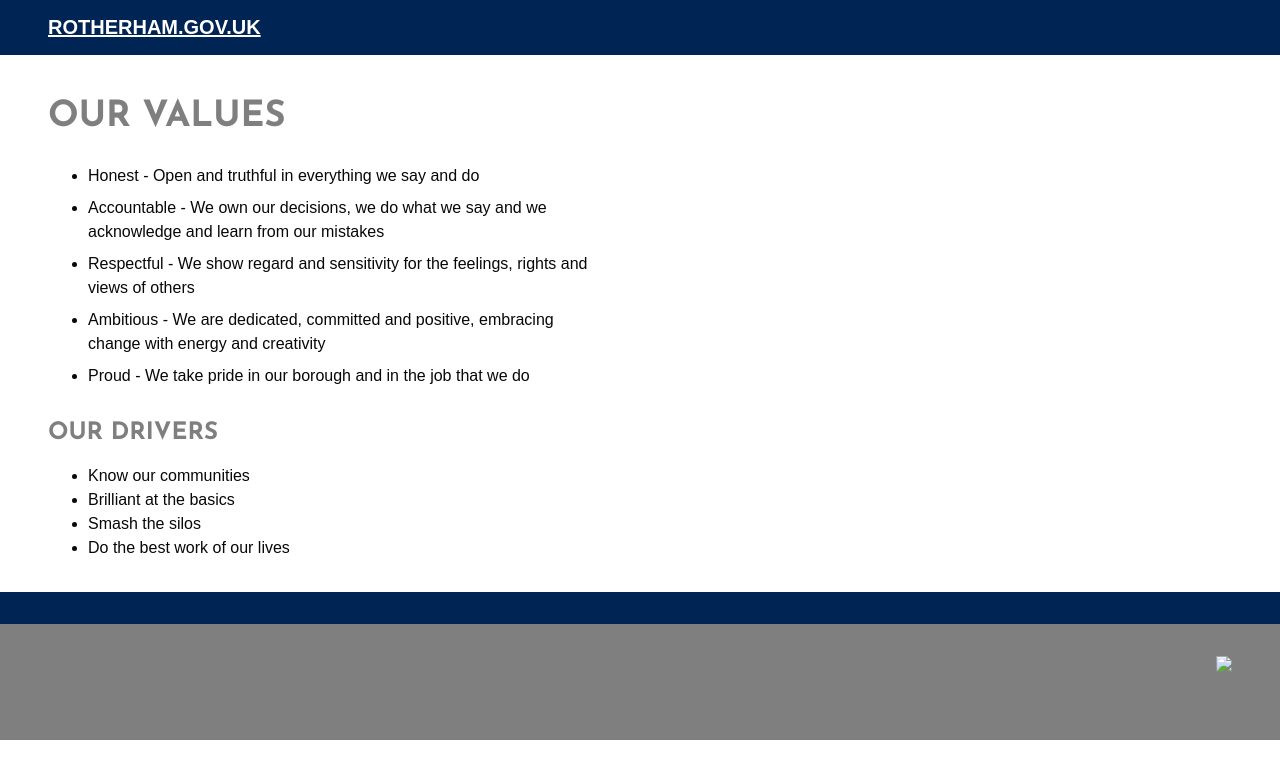
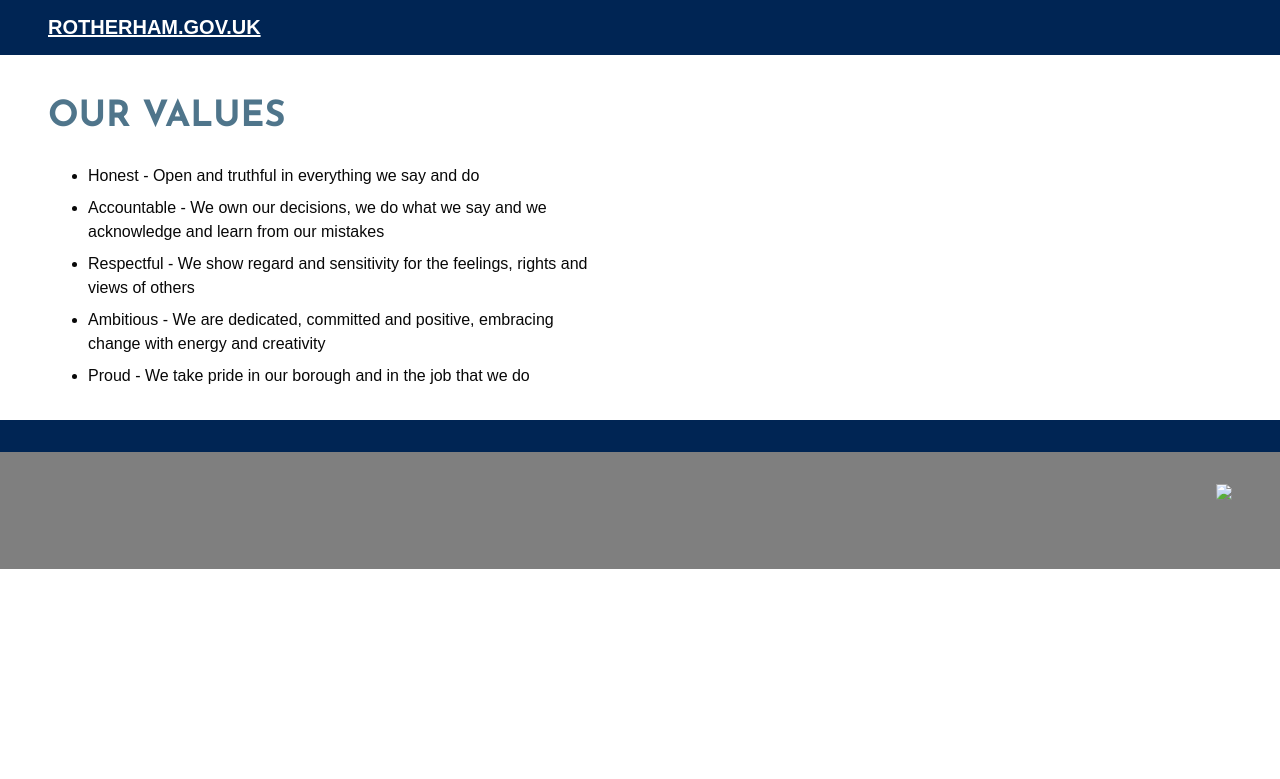
Before and after one commit to rothgov/design-manual, a Jekyll site: the page built from values.html, in a window 1280 px wide. Shown: the top 779 px of the page. Built offline with Jekyll 4.4.1, drawn with Linux system fonts in a browser that asks for light colours; some web fonts are replaced.

Commit message:
Update values.html

```diff
--- a/values.html
+++ b/values.html
@@ -5,7 +5,7 @@ layout: default
 
 <section class="ph4-l">
   <div class="container ph3 pv3 center">
-    <h1 class="f2 lh-title fw7 measure josefin ttu grey-5">Our values</h1>
+    <h1 class="f2 lh-title fw7 measure josefin ttu blue-grey-5">Our values</h1>
     <ul class="lh-copy measure-wide">
       <li class="mb2">Honest - Open and truthful in everything we say and do</li>
       <li class="mb2">Accountable - We own our decisions, we do what we say and we acknowledge and learn from our mistakes</li>
@@ -13,12 +13,5 @@ layout: default
       <li class="mb2">Ambitious - We are dedicated, committed and positive, embracing change with energy and creativity</li>
       <li class="mb2">Proud - We take pride in our borough and in the job that we do</li>
     </ul>
-    <h3 class="f3 josefin ttu mt4 mb0 grey-5">Our drivers</h3>
-    <ul class="lh-copy">
-      <li>Know our communities</li>
-      <li>Brilliant at the basics</li>
-      <li>Smash the silos</li>
-      <li>Do the best work of our lives</li>
-    </ul>
   </div>
 </section>
```
